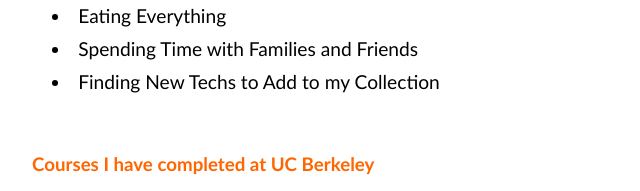
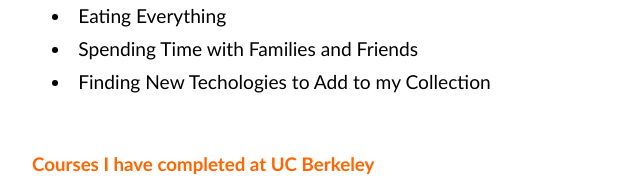
Before and after one commit to gregadi/gregadi.github.io, a plain HTML site: page about.html in a window 1280 px wide. Shown: the part 970-1161 px from the top of the page, 458-1098 px from the left. Drawn offline with Linux system fonts and the light colour scheme.

Commit message:
test edit

```diff
--- a/about.html
+++ b/about.html
@@ -54,7 +54,7 @@
                         <li>Watching TV Series</li>
                         <li>Eating Everything</li>
                         <li>Spending Time with Families and Friends</li>
-                        <li>Finding New Techs to Add to my Collection</li>
+                        <li>Finding New Techologies to Add to my Collection</li>
                     </ul>
 
                     <h3>Courses I have completed at UC Berkeley</h3>
```
